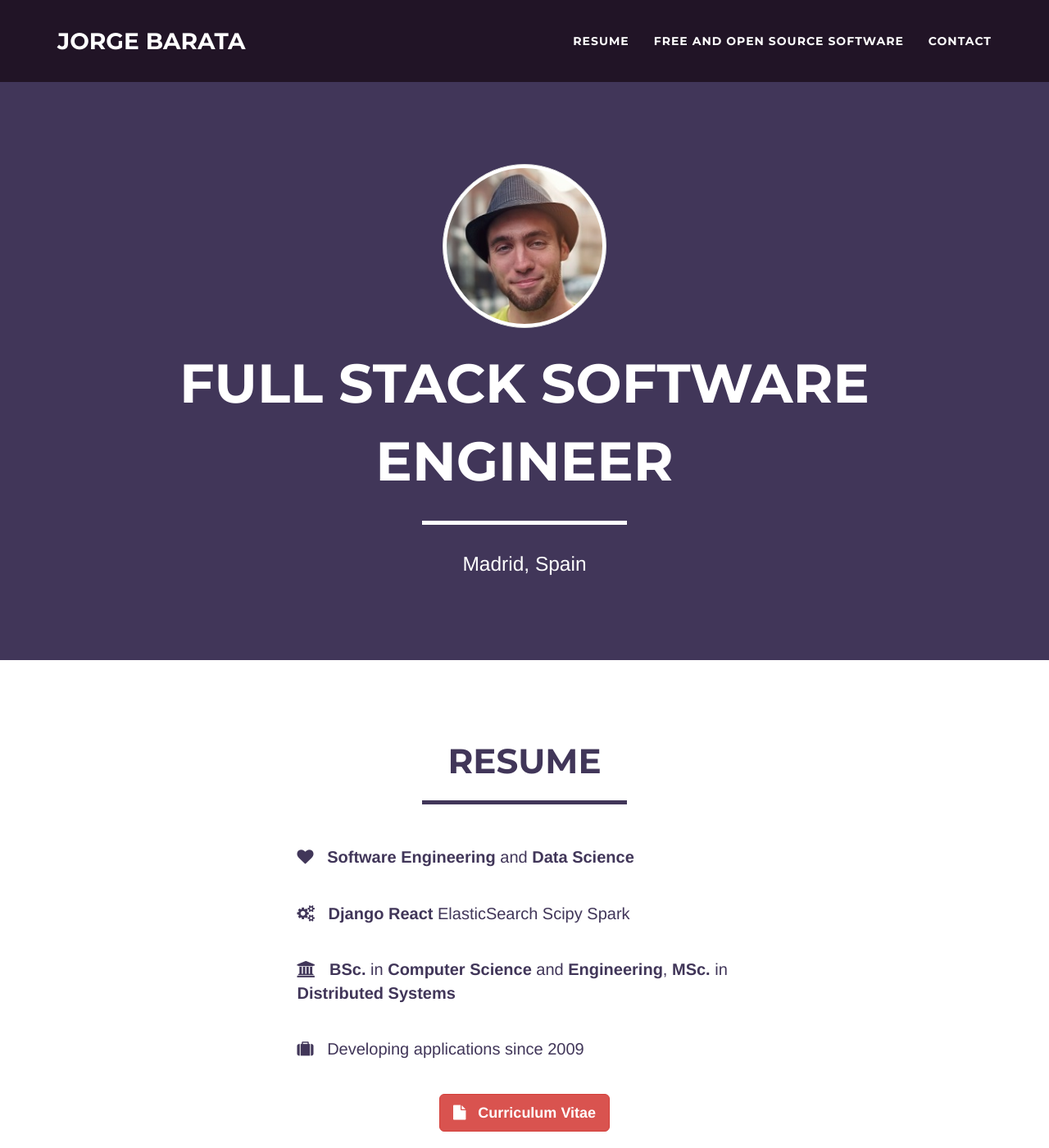
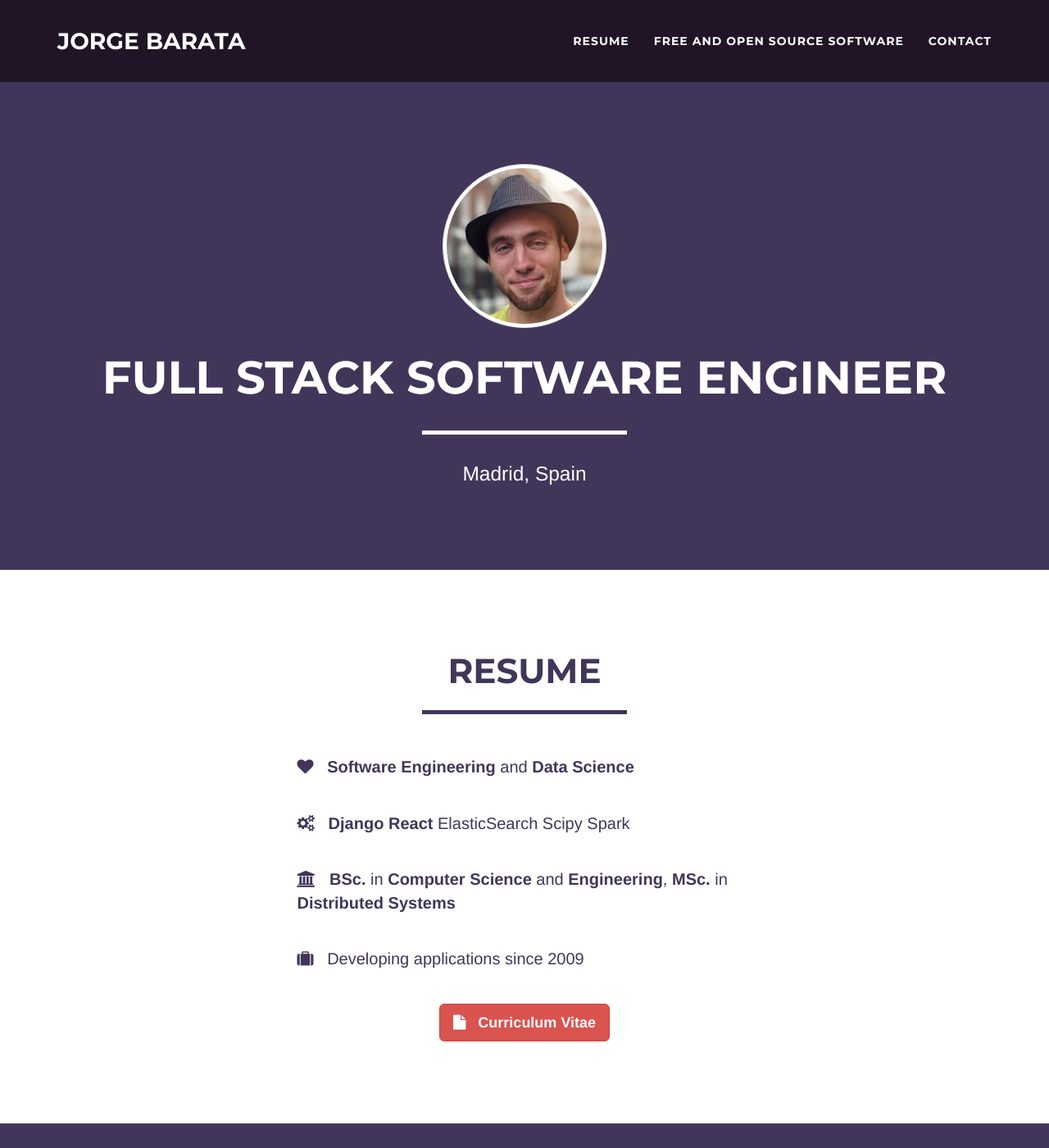
Before and after one commit to jorgebg/jorgebg.github.io, a Jekyll site: the page built from index.html, in a window 1280 px wide and 1400 px high. Shown: the whole window at 82% size. Built offline with Jekyll 4.4.1, drawn with Linux system fonts in a browser that asks for light colours; a script that is not in the unit is left out.

Commit message:
fixup! Website update

```diff
--- a/_includes/sections/foss.html
+++ b/_includes/sections/foss.html
@@ -19,7 +19,7 @@
 
       <div class="col-md-6 col-md-offset-3 text-justify">
         {% capture text %}
-<i class="fa fa-graduation-cap"></i>&nbsp; **[Dublin Django User Group](//www.meetup.com/django-dublin/)** organizer:
+<i class="fa fa-graduation-cap"></i>&nbsp; **[Dublin Django User Group](//www.meetup.com/django-dublin/)** organizer.
         {% endcapture %}
         {{ text | markdownify }}
       </div>
--- a/_layouts/style.css
+++ b/_layouts/style.css
@@ -120,7 +120,7 @@
   }
 
   header .intro-text .name {
-    font-size: 4.75em;
+    font-size: 4em;
   }
 
   header .intro-text .skills {
```
